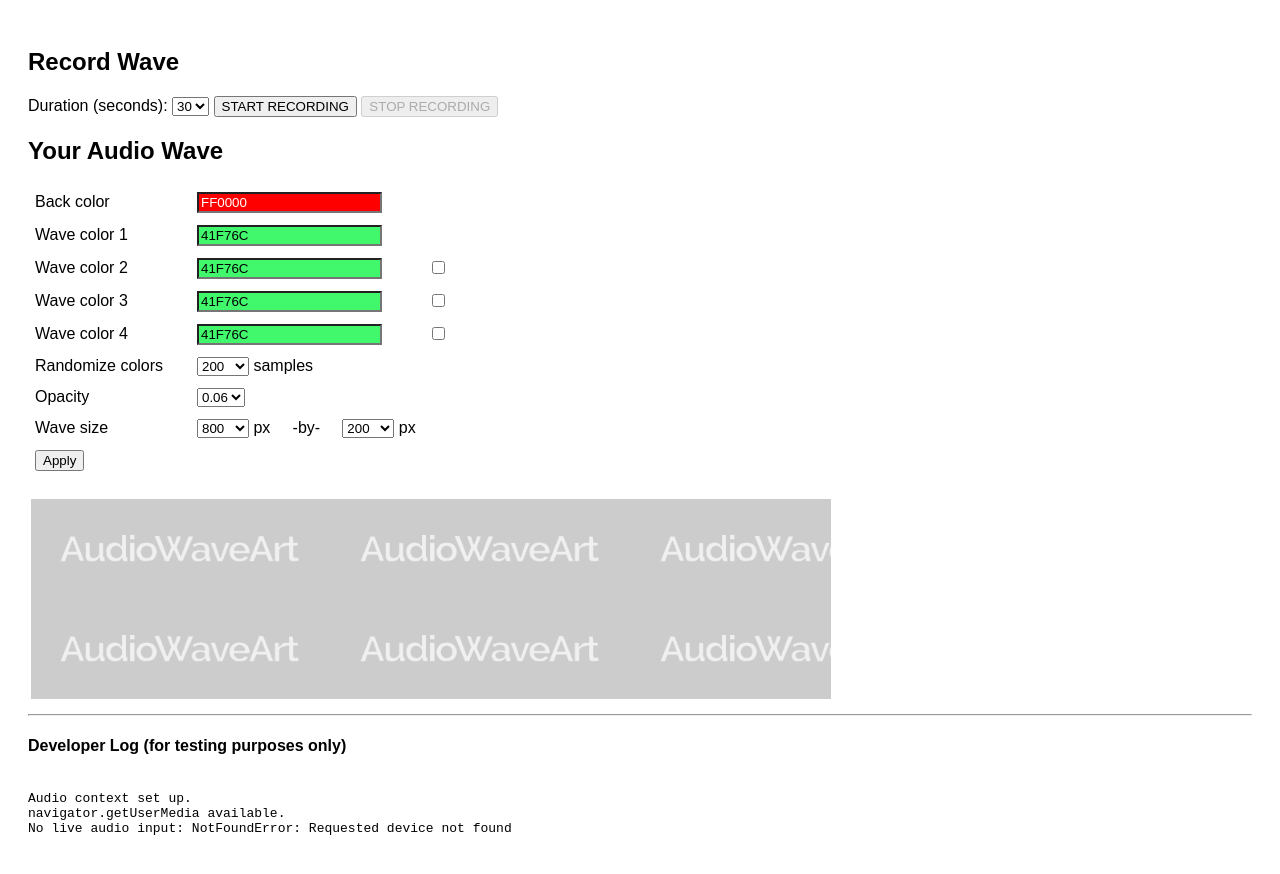
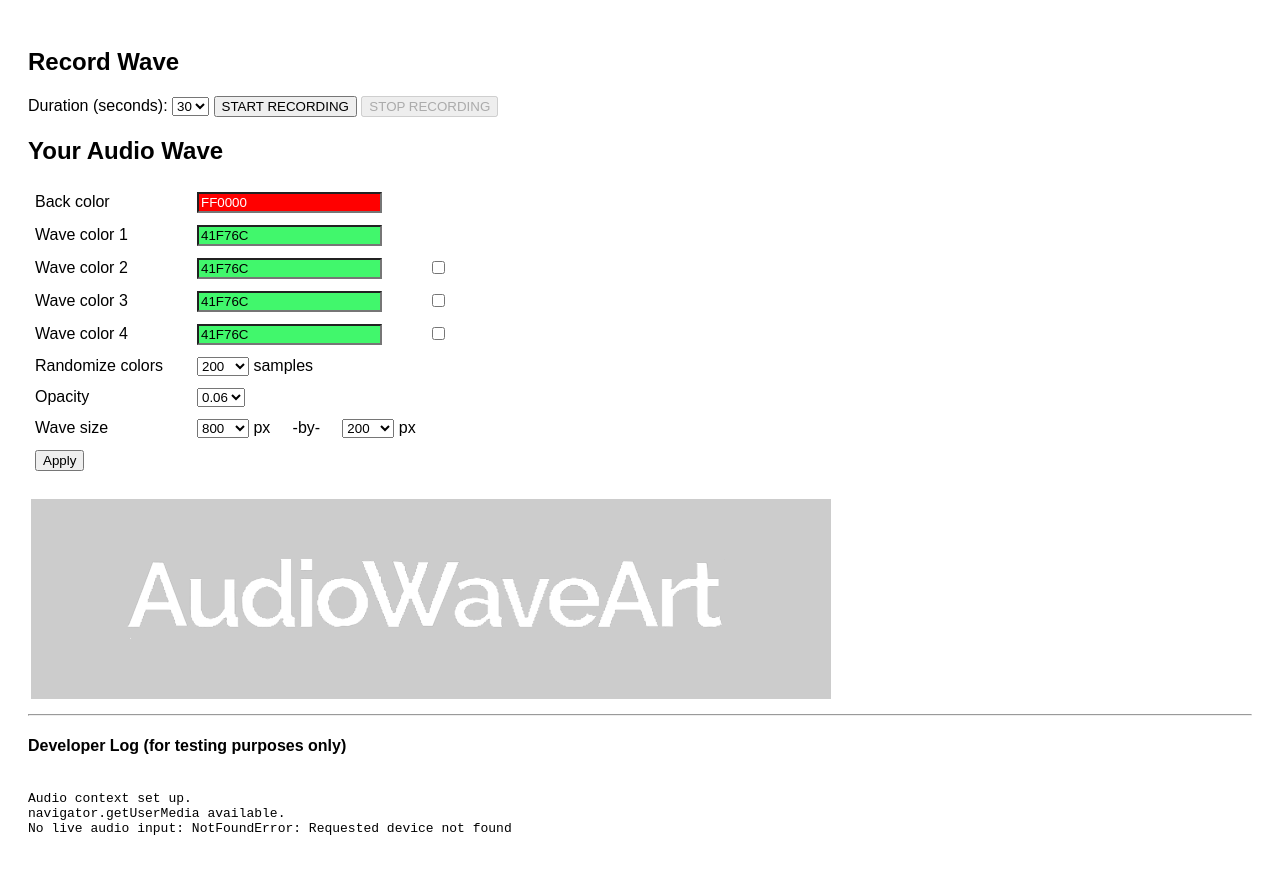
Before and after one commit to ameyagholap/RecPlaySaveProto, a plain HTML site: page auwaveart_recordplay_spg_proto2.html in a window 1280 px wide. Drawn offline with Linux system fonts and the light colour scheme.

Commit message:
awa logo added as watermark

```diff
--- a/auwaveart_recordplay_spg_proto2.html
+++ b/auwaveart_recordplay_spg_proto2.html
@@ -4,6 +4,13 @@
     <meta http-equiv="Content-Type" content="text/html; charset=utf-8">
     <title>AudioWaveArt - Record your voice sample</title>
     <script src="jscolor.js"></script>
+    <style>
+        .watermark
+        {
+            background-image: url('awaorig.png');
+            background-repeat: repeat;
+        }
+    </style>
 </head>
 <body style="font-family: Arial; padding: 20px">
     <h2>
@@ -179,8 +186,8 @@
         <tr>
             <td>
                 <div style="position: relative; width: 800px; height: 200px" id="containerDIV">
-                    <div style="position: absolute; left: 0; top: 0; background-image: url('awalogo1.png');
-                        background-repeat: repeat; width: 100%; height: 100%; z-index: 10">
+                    <div style="position: absolute; left: 0; top: 0; width: 100%; height: 100%; z-index: 10"
+                        class="watermark">
                     </div>
                     <div style="position: absolute; left: 0; top: 0; width: 100%; height: 100%; background-color: #cccccc;
                         z-index: 0">
```
Also changed, not shown: awalogo2.png (renamed from awa-logo.png), awaorig.png (added).
